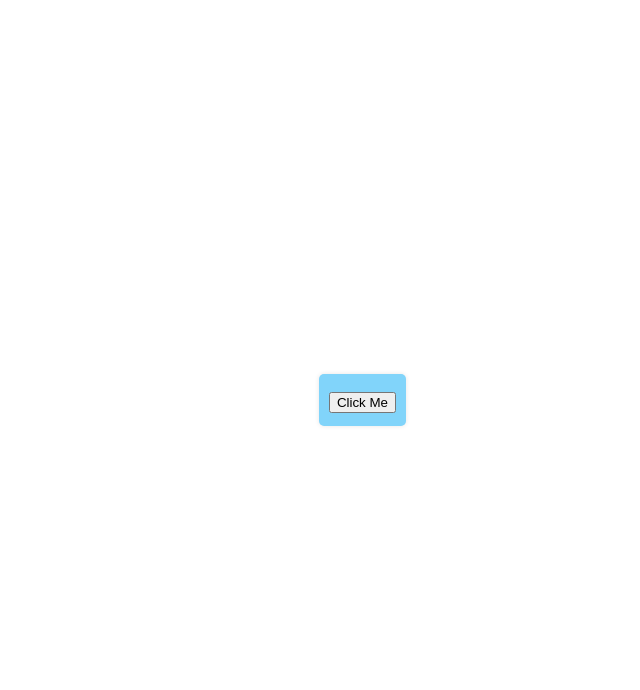
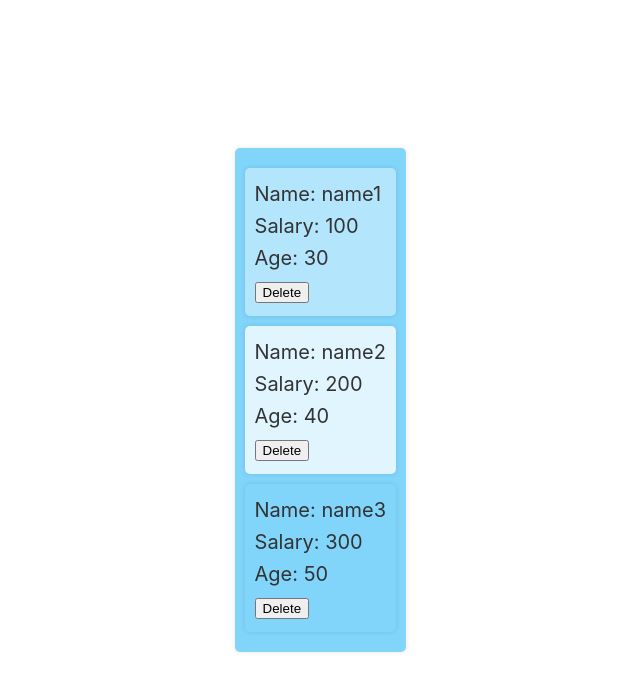
Before and after one commit to rayssssbush/vue_uch, a Vue app: page / in a window 1280 px wide. Shown: the top 690 px of the page, without its empty margins (234-874 px from the left). Built offline with nearby package versions, Linux system fonts and the light colour scheme.

Commit message:
Задание 57

```diff
--- a/src/App.vue
+++ b/src/App.vue
@@ -5,17 +5,32 @@ import TheWelcome from './components/TheWelcome.vue'
 
 <template>
 	<div>
-		<!-- Кнопка, по клику на которую испускается событие -->
-		<button @click="sendEvent">Click Me</button>
+		<!-- Цикл для вывода каждого компонента Employee -->
+		<div v-for="(user, index) in users" :key="user.id">
+			<p>Name: {{ user.name }}</p>
+			<p>Salary: {{ user.salary }}</p>
+			<p>Age: {{ user.age }}</p>
+			<!-- Кнопка для удаления компонента -->
+			<button @click="removeEmployee(index)">Delete</button>
+		</div>
 	</div>
 </template>
 
 <script>
 export default {
+	data() {
+		return {
+			users: [
+				{ id: 1, name: 'name1', salary: 100, age: 30 },
+				{ id: 2, name: 'name2', salary: 200, age: 40 },
+				{ id: 3, name: 'name3', salary: 300, age: 50 },
+			],
+		}
+	},
 	methods: {
-		// Метод, который испускает событие
-		sendEvent() {
-			this.$emit('customEvent', 'Hello from child') // Испускаем событие с данными
+		// Метод для удаления работника по индексу
+		removeEmployee(index) {
+			this.users.splice(index, 1)
 		},
 	},
 }
```
